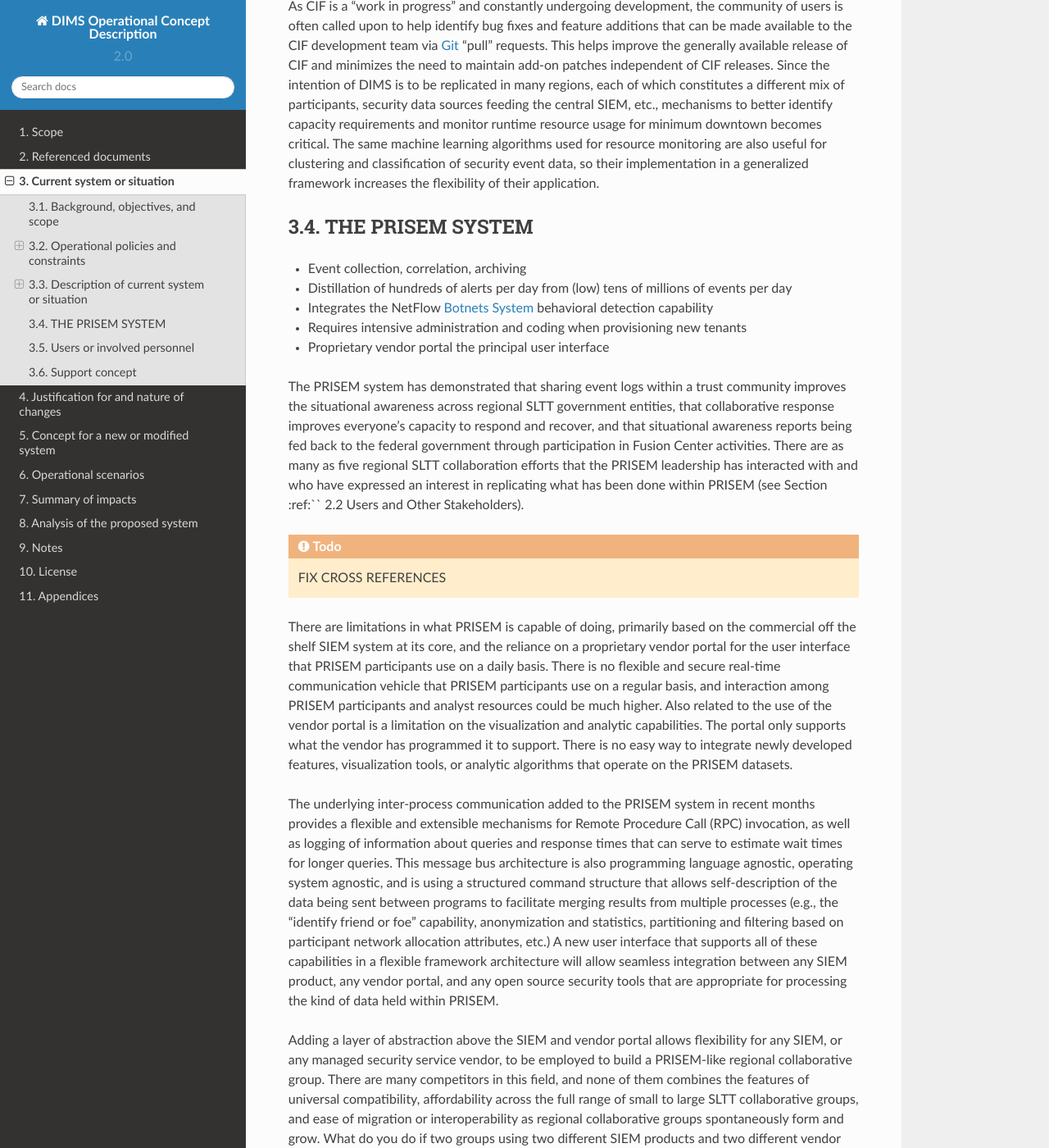
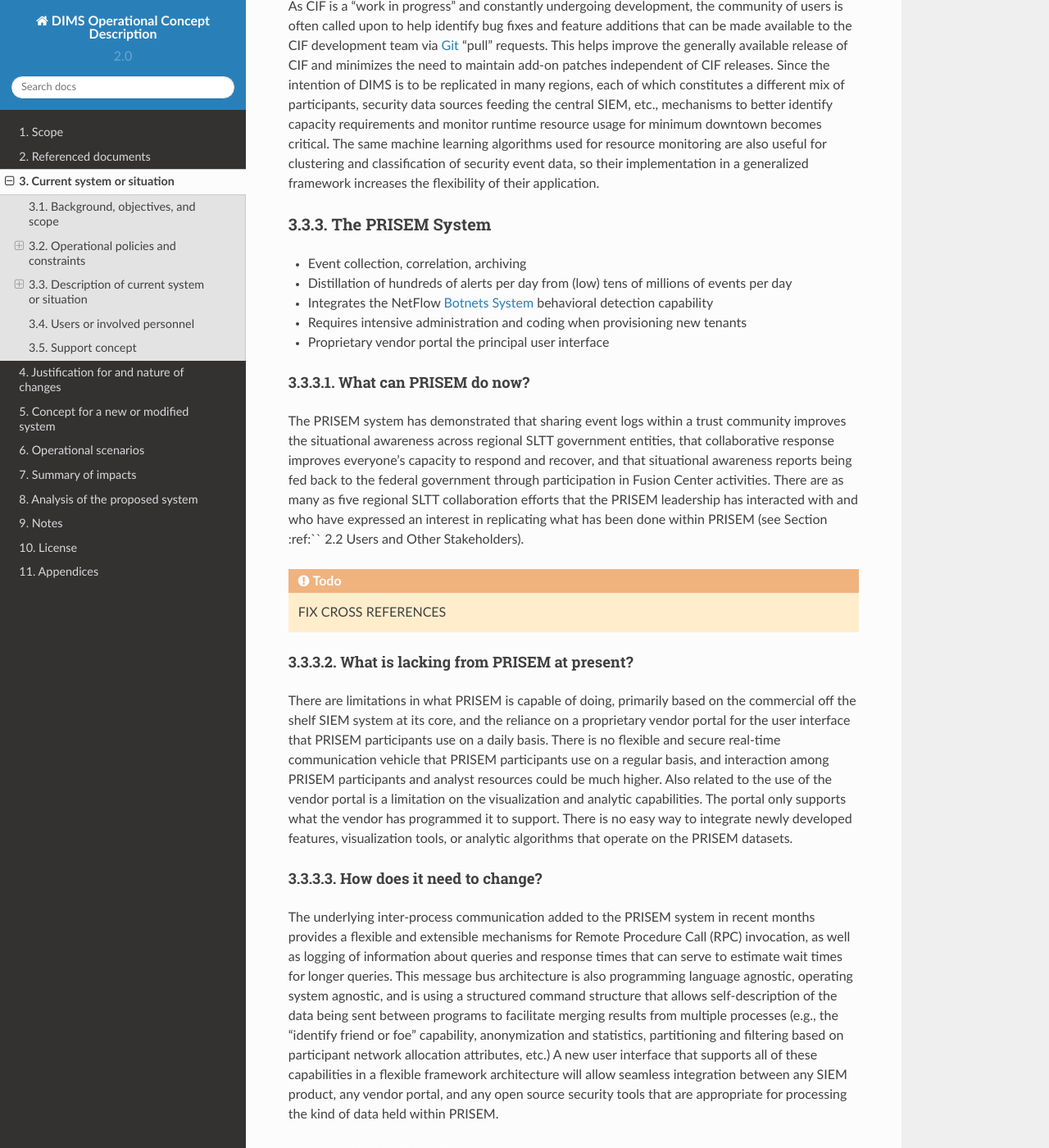
Before and after one commit to uw-dims/dims-ocd, a Sphinx documentation site: the page built from source/currentsystem.rst, in a window 1280 px wide and 1400 px high, scrolled down 7751 px. Shown: the whole window at 82% size. Built offline with Sphinx 7.4.7 and the Read the Docs theme 2.0.0, drawn with Linux system fonts in a browser that asks for light colours; some of the changed text lies outside the part shown.

Commit message:
Fix section level bug

```diff
--- a/source/currentsystem.rst
+++ b/source/currentsystem.rst
@@ -420,8 +420,8 @@
 clustering and classification of security event data, so their implementation
 in a generalized framework increases the flexibility of their application.
 
-THE PRISEM SYSTEM
------------------
+The PRISEM System
+~~~~~~~~~~~~~~~~~
 
 + Event collection, correlation, archiving
 + Distillation of hundreds of alerts per day from (low) tens of millions of events per day
```
